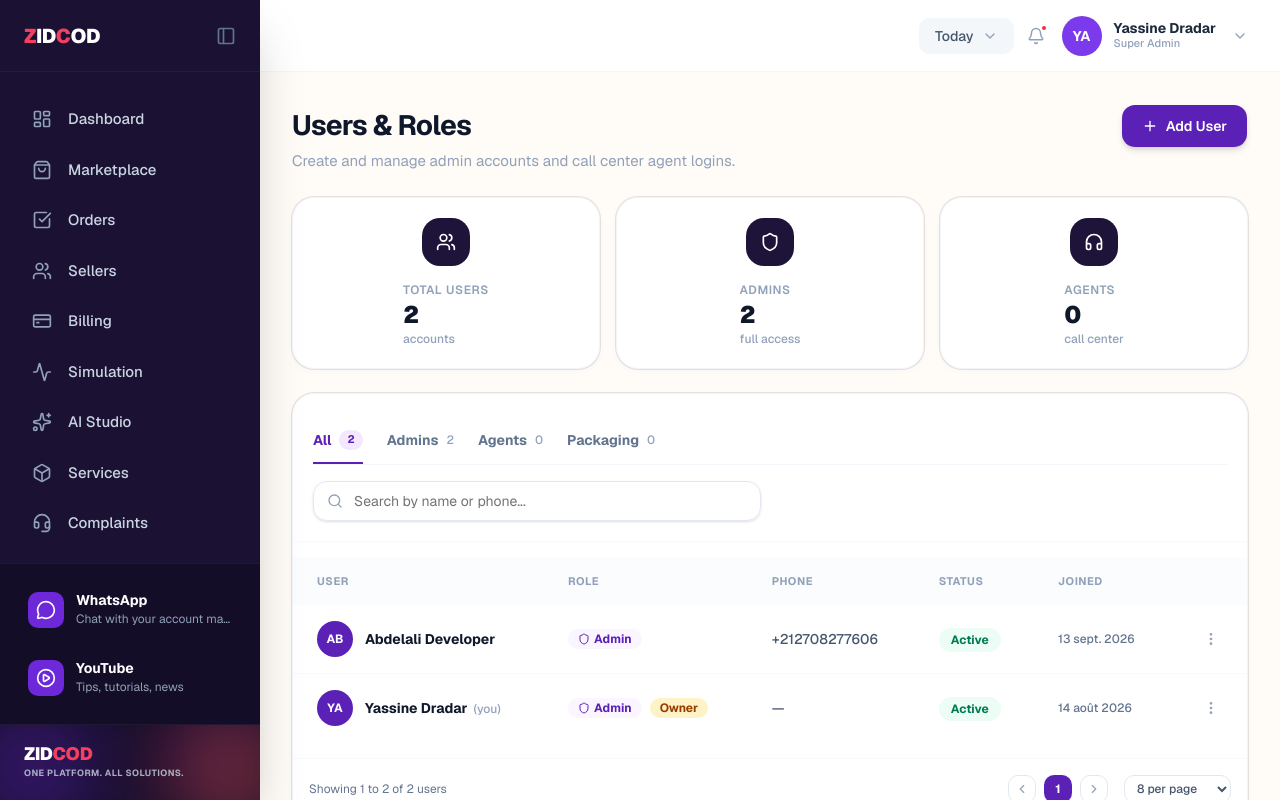
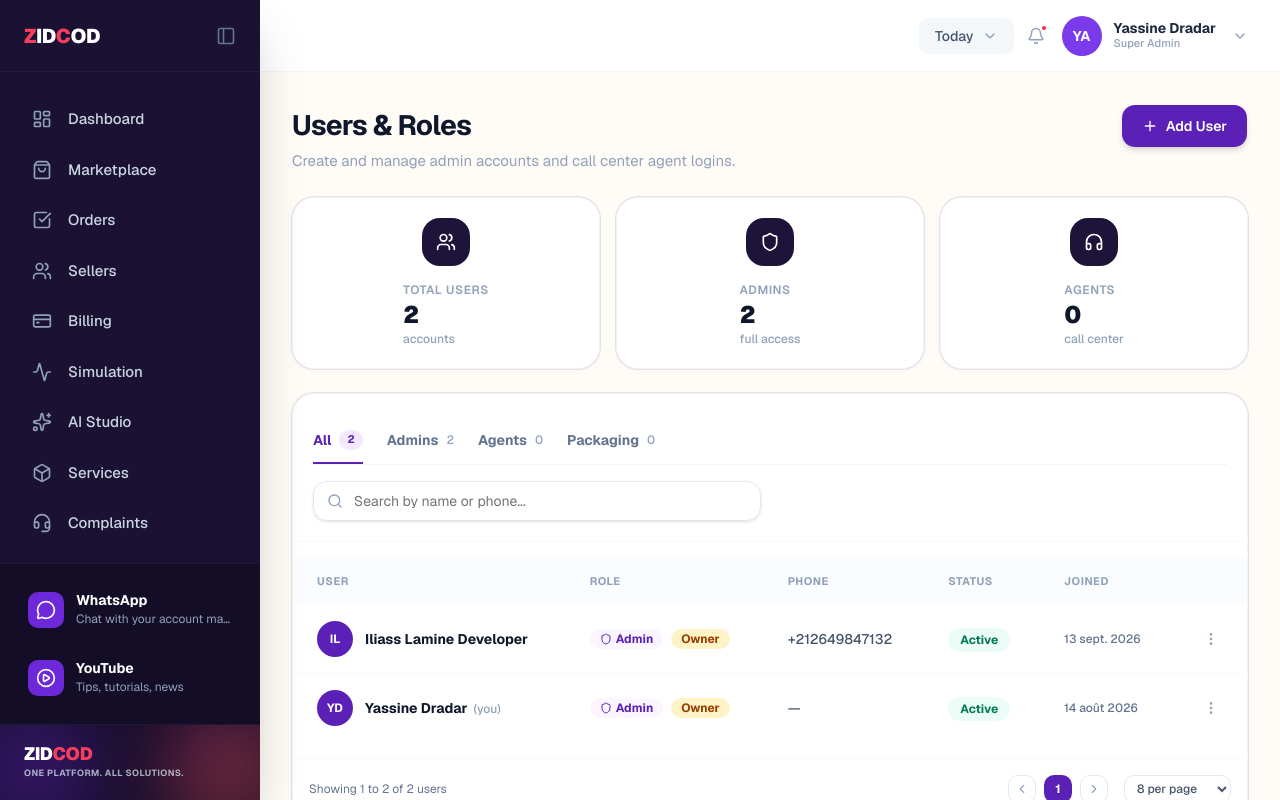
Before and after one commit to Iliasslamine/zidcod, a Next.js app in the folder frontend/: page /admin/users-roles in a window 1280 px wide. Built offline with nearby package versions, Linux system fonts and the light colour scheme; no server answers.

Commit message:
update: set Iliass Lamine Developer as Owner Admin in Users & Roles

```diff
--- a/frontend/src/app/admin/users-roles/page.tsx
+++ b/frontend/src/app/admin/users-roles/page.tsx
@@ -22,13 +22,13 @@ interface InternalUser {
 const mockStaff: InternalUser[] = [
   {
     id: 'u-1',
-    name: 'Abdelali Developer',
+    name: 'Iliass Lamine Developer',
     role: 'Admin',
-    isOwner: false,
-    phone: '+212708277606',
+    isOwner: true,
+    phone: '+212649847132',
     status: 'Active',
     joined: '13 sept. 2026',
-    initials: 'AB'
+    initials: 'IL'
   },
   {
     id: 'u-2',
@@ -39,7 +39,7 @@ const mockStaff: InternalUser[] = [
     phone: '—',
     status: 'Active',
     joined: '14 août 2026',
-    initials: 'YA'
+    initials: 'YD'
   }
 ];
 
```
